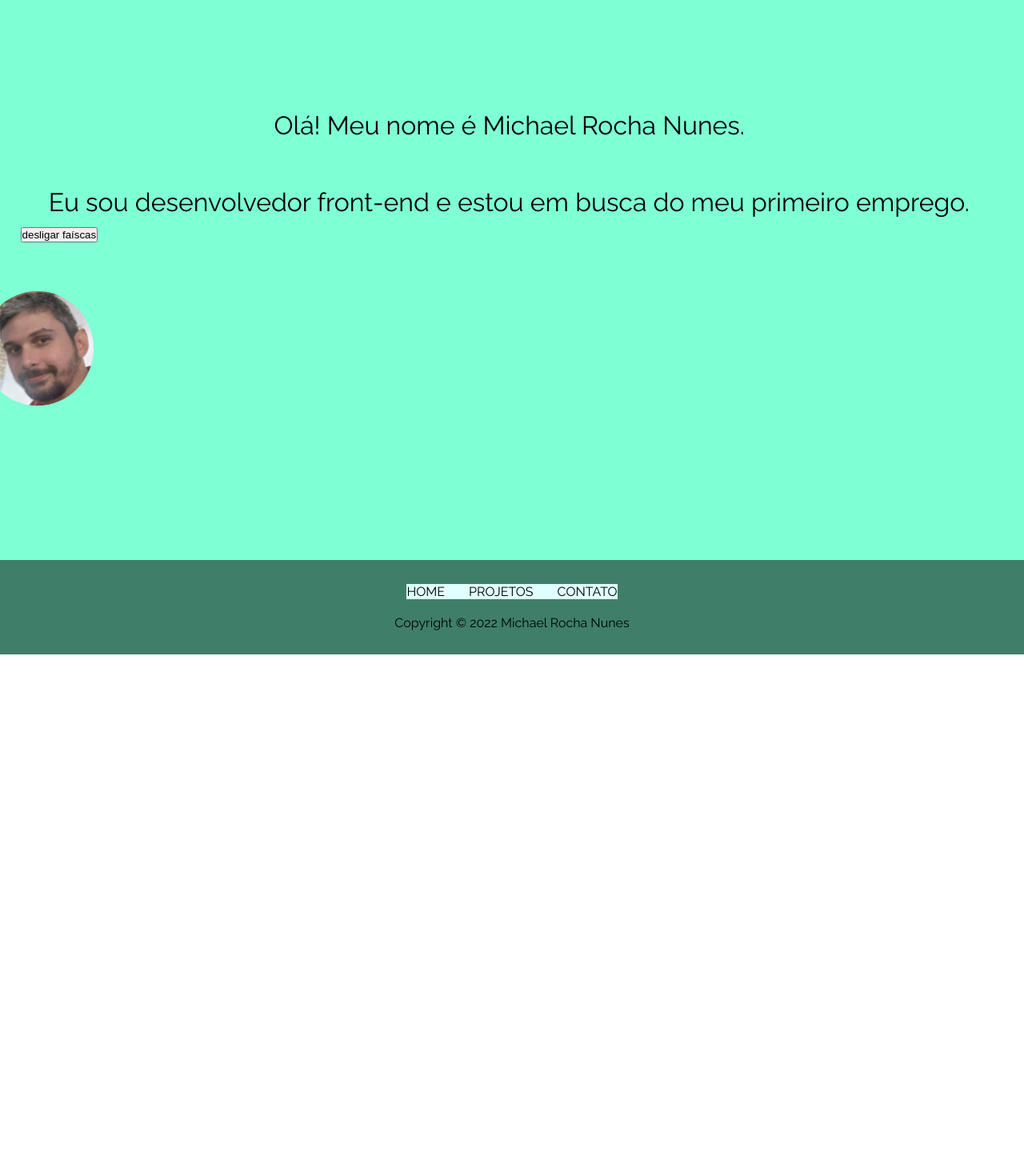
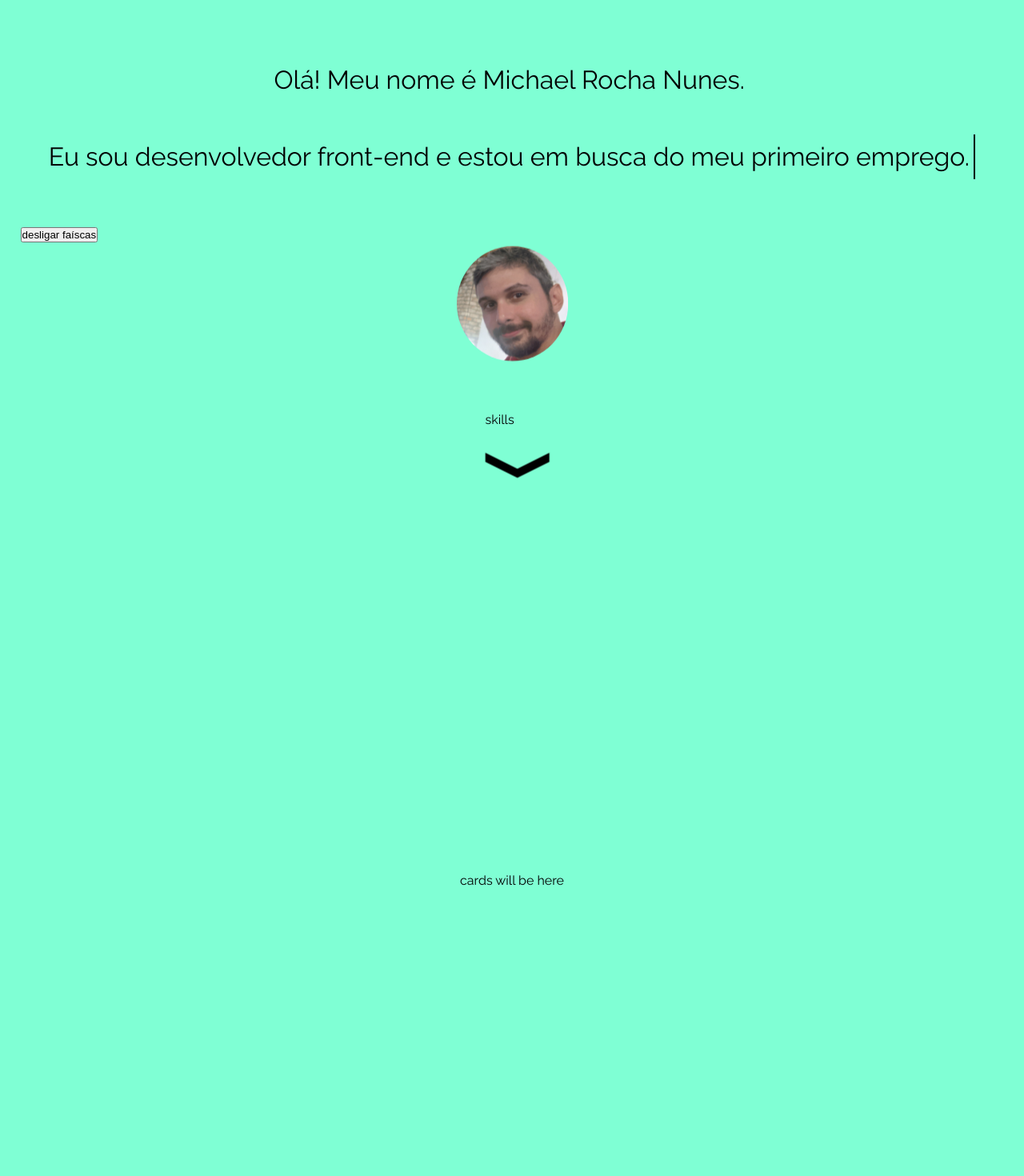
Before and after one commit to michaelrn2288/portfolio, a React (Vite) app: page / in a window 1280 px wide. Shown: the part 100-1570 px from the top of the page at 80% size. Before the commit the page ends 918 px from the top, so only its background shows below. Built offline with nearby package versions, Linux system fonts and the light colour scheme.

Commit message:
add second home section

```diff
--- a/src/Components/Home/index.jsx
+++ b/src/Components/Home/index.jsx
@@ -77,7 +77,7 @@ const P1 = styled.p`
     margin: 20px auto;
     white-space: nowrap;
     overflow: hidden;
-    border-right: 1px solid rgba(0,0,0,0);
+    border-right: 2px solid rgba(0,0,0,0);
     animation: ${typeText} 2.5s steps(50, end) forwards,
         ${blickCaret} 2.5s step-end;
 `
@@ -86,6 +86,11 @@ const P2 = styled(P1)`
     animation: ${typeText} 2.5s steps(50, end) forwards,
         ${blickCaret} 2.5s step-end infinite;
     animation-delay: 2.6s;
+`
+
+const ArrowDown = styled.div`
+    transform: rotate(270deg);
+    font-size: 5rem;
 `
 
 export default function Home(props) {
@@ -108,7 +113,14 @@ export default function Home(props) {
                     src={michaelAvatar}
                     alt='Michael avatar'
                 />
+                <a href='#section-two'>
+                    skills<br/>
+                    <ArrowDown>❬</ArrowDown>
+                </a>
             </SectionOne>
+            <SectionTwo id='section-two'>
+                cards will be here
+            </SectionTwo>
             <Footer />
         </div>
     )
--- a/src/styles/global.css
+++ b/src/styles/global.css
@@ -9,6 +9,7 @@
 html {
     font-size: 16px;
     overflow-x: hidden;
+    scroll-behavior: smooth;
 }
 
 a {
```
